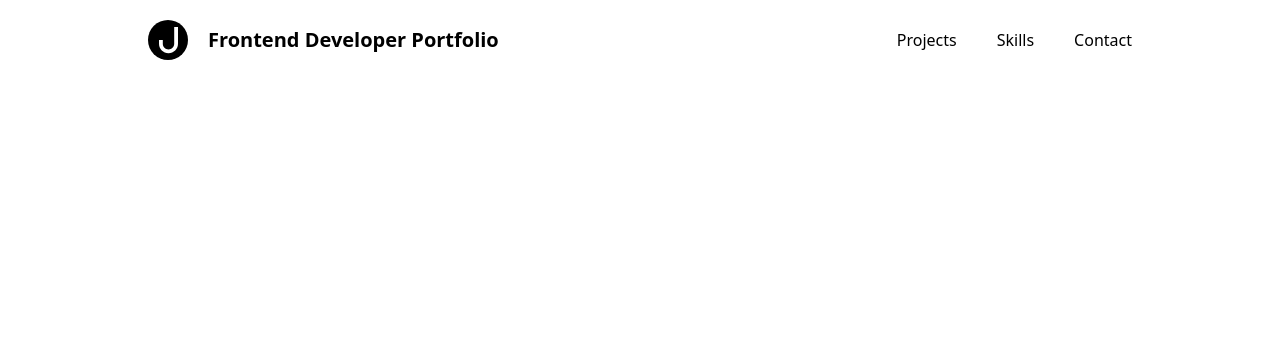
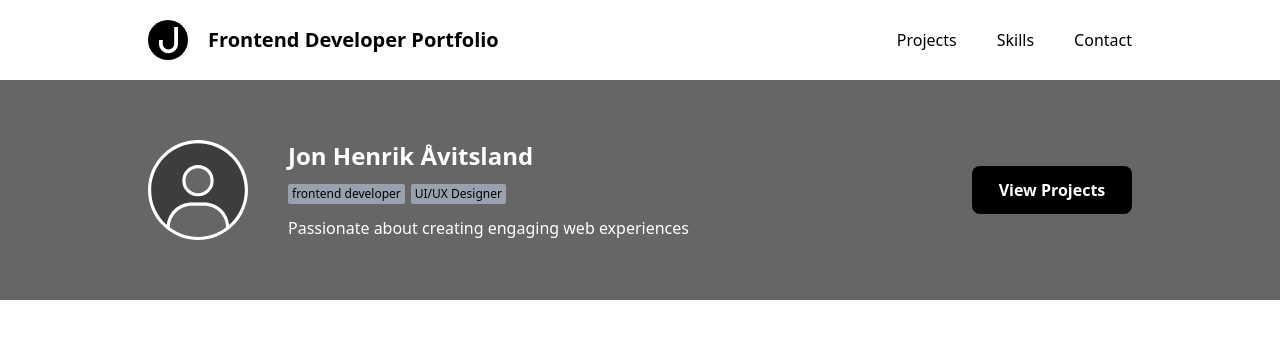
Before and after one commit to jonhenrikaavitsland/portfolio, a React (Vite) app: page / in a window 1280 px wide. Shown: the top 338 px of the page. Built offline with nearby package versions, Linux system fonts and the light colour scheme.

Commit message:
added main and biocard in the main

```diff
--- a/src/App.jsx
+++ b/src/App.jsx
@@ -1,9 +1,13 @@
+import BioCard from './components/BioCard';
 import Header from './components/Header';
 
 export default function App() {
   return (
-    <div>
+    <div className='flex flex-col'>
       <Header />
+      <main>
+        <BioCard />
+      </main>
     </div>
   );
 }
```
